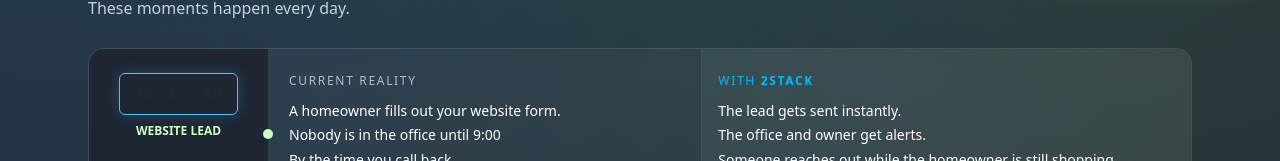
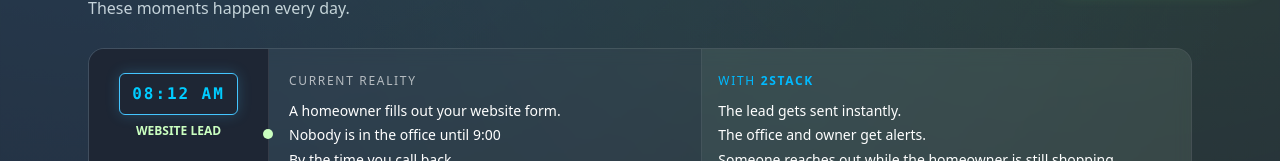
Before and after one commit to haikudetat-ctrl/2-stack-landing-page, a Next.js app: page /home-services in a window 1280 px wide. Shown: the part 791-952 px from the top of the page. Built offline with nearby package versions, Linux system fonts and the light colour scheme.

Commit message:
Force home services time labels to web-safe bright blue

```diff
--- a/components/home-services/HomeServicesLanding.tsx
+++ b/components/home-services/HomeServicesLanding.tsx
@@ -267,7 +267,10 @@
               <div className="grid gap-0 lg:grid-cols-[180px_1fr]">
                 <div className="relative flex flex-col items-center border-b border-white/10 bg-[#1e2634] px-5 py-6 lg:border-b-0 lg:border-r">
                   <span className="absolute -right-[5px] top-1/2 hidden h-2.5 w-2.5 -translate-y-1/2 rounded-full bg-[#caffc0] lg:block" />
-                  <p className="inline-flex rounded-md border border-[#44c5ff] bg-[#44c5ff]/12 px-3 py-2 font-mono text-base font-semibold tracking-[0.12em] tabular-nums text-[#00baff] shadow-[0_0_14px_rgba(68,197,255,0.22)]">
+                  <p
+                    className="inline-flex rounded-md border border-[#44c5ff] bg-[#44c5ff]/12 px-3 py-2 font-mono text-base font-semibold tracking-[0.12em] tabular-nums text-[#00ccff] shadow-[0_0_14px_rgba(68,197,255,0.22)]"
+                    style={{ color: "#00CCFF" }}
+                  >
                     {card.time}
                   </p>
                   <p className="mt-2 text-center text-xs font-semibold uppercase text-[#caffc0]">{card.title}</p>
```
